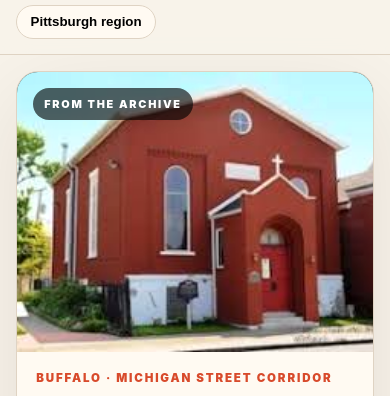
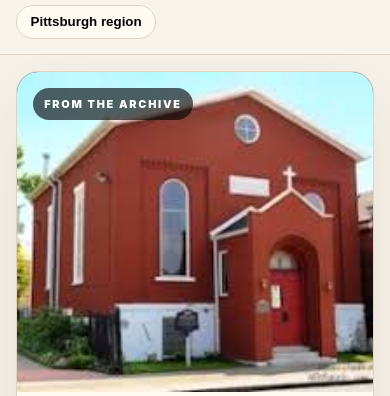
Before and after one commit to ronaldsheaks/sanborn_story_sample, a plain HTML site: page institution-profiles/index.html in a window 390 px wide. Shown: the part 676-1072 px from the top of the page. Drawn offline with Linux system fonts and the light colour scheme.

Commit message:
Force institution photos to cover media frame

```diff
--- a/institution-profiles/assets/css/image-clarity.css
+++ b/institution-profiles/assets/css/image-clarity.css
@@ -1,31 +1,39 @@
 .media-panel{
-  background: #1e1712;
-  display: block;
-  padding: 0;
-  min-height: 420px;
-  overflow: hidden;
+  background:#1e1712;
+  display:block;
+  padding:0;
+  min-height:560px;
+  height:100%;
+  overflow:hidden;
+  position:relative;
 }
 
 .media-panel img{
-  width: 100%;
-  height: 100%;
-  display: block;
-  object-fit: cover;
-  object-position: center;
-  border-radius: 0;
-  box-shadow: none;
-  background: transparent;
-  filter: saturate(.98) contrast(1.04);
+  position:absolute;
+  inset:0;
+  width:100%;
+  height:100%;
+  display:block;
+  object-fit:cover;
+  object-position:center;
+  border-radius:0;
+  box-shadow:none;
+  background:transparent;
+  filter:saturate(.98) contrast(1.04);
 }
 
-@media (max-width: 980px){
+.media-panel::after{
+  z-index:2;
+}
+
+@media(max-width:980px){
   .media-panel{
-    min-height: 360px;
+    min-height:420px;
   }
 }
 
-@media (max-width: 640px){
+@media(max-width:640px){
   .media-panel{
-    min-height: 280px;
+    min-height:320px;
   }
 }
```
